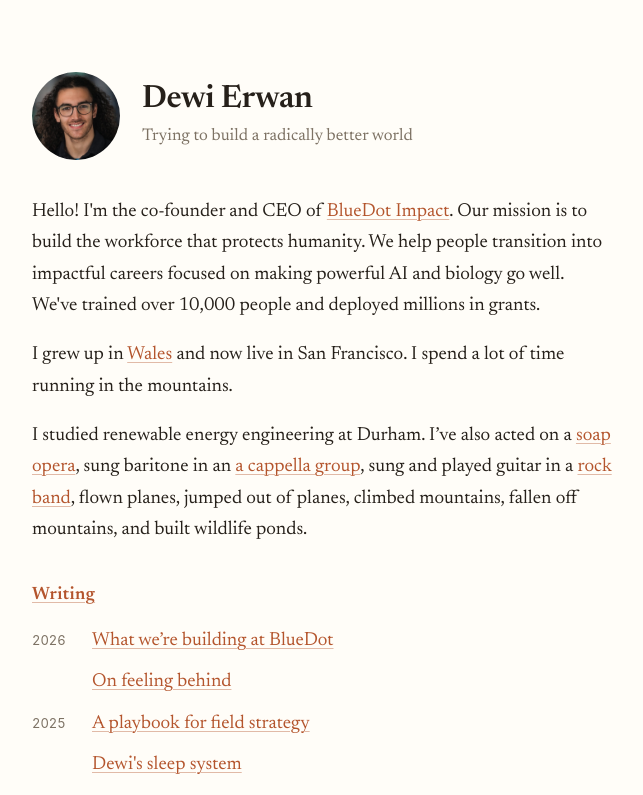
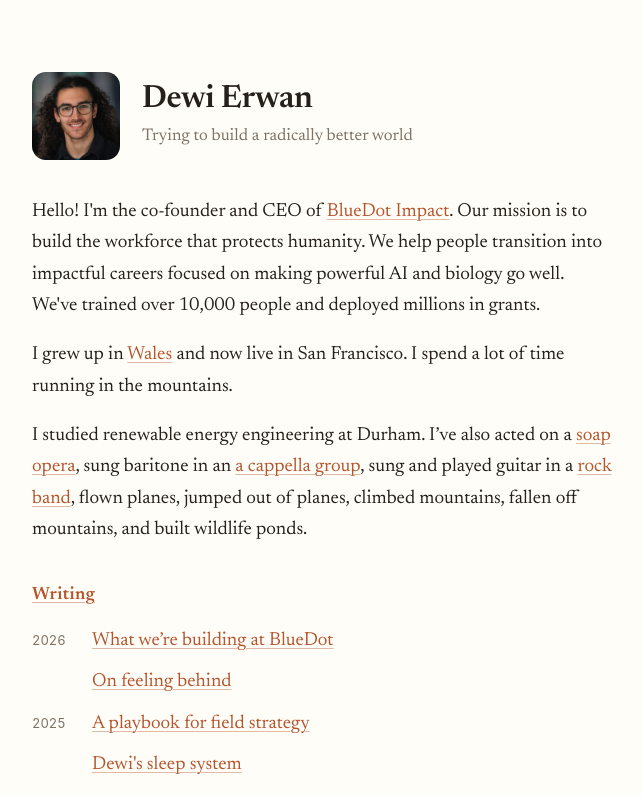
Before and after one commit to dewierwan/dewierwan.github.io, a plain HTML site: page index.html in a window 1280 px wide. Shown: the top 795 px of the page, without its empty margins (318-961 px from the left). Drawn offline with Linux system fonts and the light colour scheme.

Commit message:
Make profile photo a rounded square instead of a circle
Co-Authored-By: Claude Fable 5.2 <noreply@anthropic.com>
Claude-Session: https://claude.ai/code/session_01JAt74AL3EofmoYybbFbocr

```diff
--- a/index.html
+++ b/index.html
@@ -87,7 +87,7 @@
   header img {
     width: 5.5rem;
     height: 5.5rem;
-    border-radius: 50%;
+    border-radius: 0.875rem;
     object-fit: cover;
     object-position: center 20%;
     flex-shrink: 0;
```
